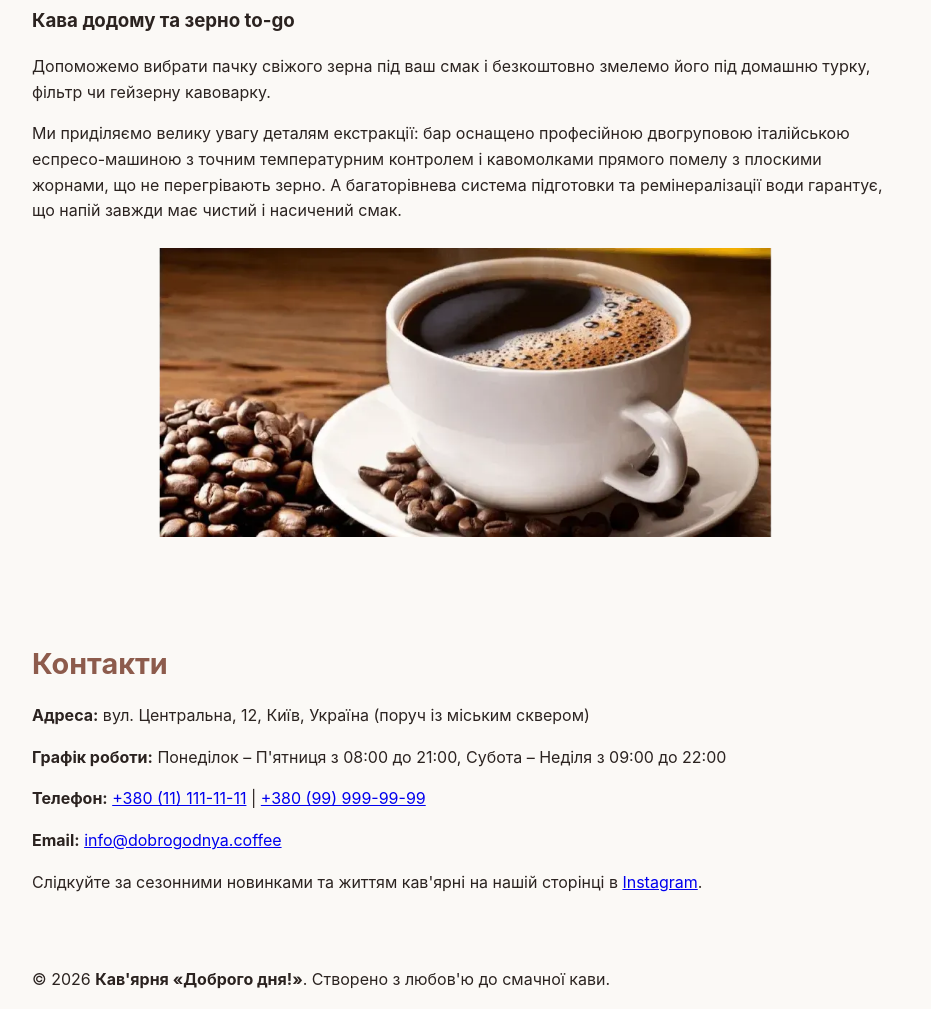
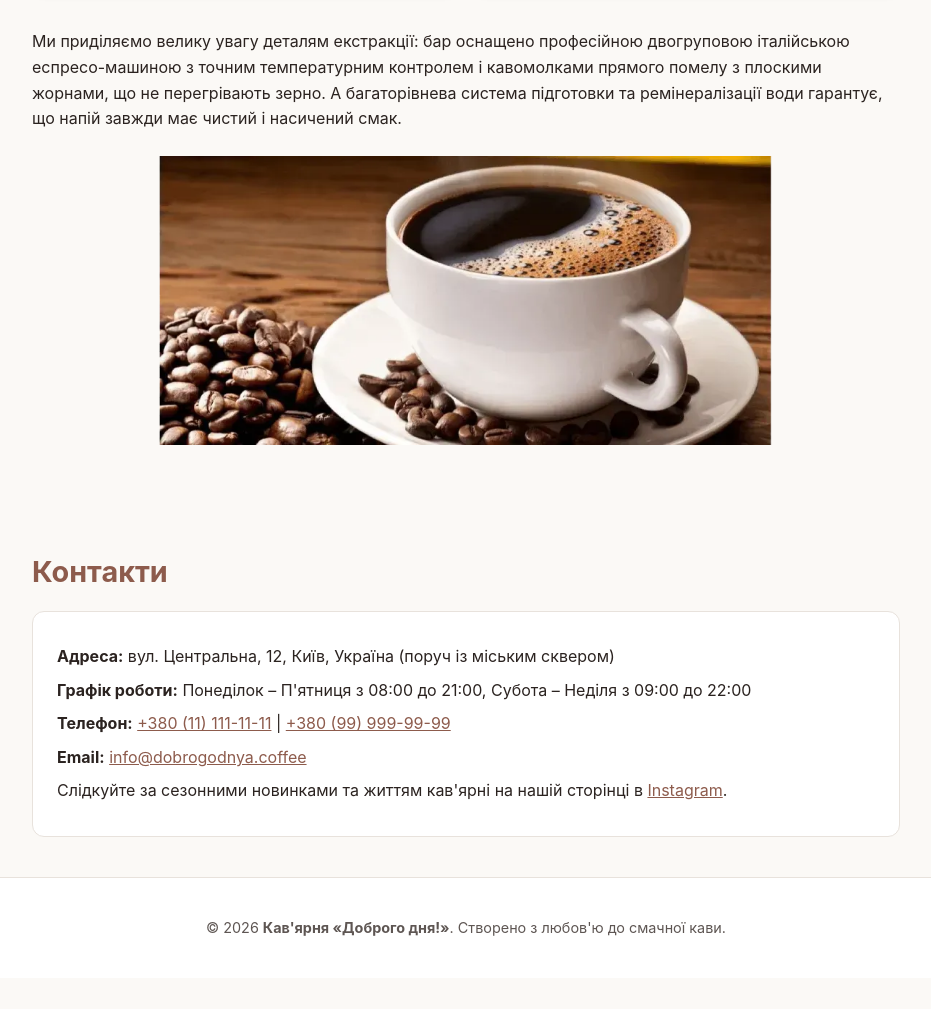
Before and after one commit to dimontttt/WEB_labs_2026, a plain HTML site: page index.html in a window 1280 px wide. Shown: the part 1769-2778 px from the top of the page, without its empty margins (174-1105 px from the left). After the commit the page ends 2747 px from the top, so only its background shows below. Drawn offline with Linux system fonts and the light colour scheme.

Commit message:
style: finalize card layout footer styles and update documentation

```diff
--- a/css/styles.css
+++ b/css/styles.css
@@ -134,3 +134,74 @@
   margin-top: calc(var(--space) * 1.5);
   margin-bottom: calc(var(--space) * 1.5);
 }
+/* 5. Картки меню */
+.cards-grid {
+  display: flex;
+  flex-wrap: wrap;
+  gap: var(--space);
+  margin-top: var(--space);
+}
+
+.card {
+  flex: 1 1 calc(50% - var(--space));
+  min-width: 260px;
+  background-color: var(--color-surface);
+  border: 1px solid var(--color-border);
+  border-radius: var(--radius);
+  padding: calc(var(--space) * 1.25);
+  box-shadow: 0 2px 4px rgba(0, 0, 0, 0.03);
+  transition: transform 0.2s ease, box-shadow 0.2s ease;
+}
+
+.card:hover {
+  transform: translateY(-2px);
+  box-shadow: 0 6px 12px rgba(0, 0, 0, 0.08);
+}
+
+.card-title {
+  margin-top: 0;
+  margin-bottom: 8px;
+  font-size: 1.25rem;
+  color: var(--color-primary);
+}
+
+.card-text {
+  margin: 0;
+  color: var(--color-text-muted);
+  font-size: 0.95rem;
+}
+
+.tech-note {
+  margin-top: calc(var(--space) * 2);
+}
+
+/* 6. Контакти та підвал */
+.contacts-card {
+  background-color: var(--color-surface);
+  border: 1px solid var(--color-border);
+  border-radius: var(--radius);
+  padding: calc(var(--space) * 1.5);
+}
+
+.contact-item {
+  margin: 8px 0;
+}
+
+.contact-link {
+  color: var(--color-primary);
+  text-decoration: underline;
+}
+
+.contact-link:focus-visible {
+  outline: 2px solid var(--color-focus);
+  outline-offset: 2px;
+}
+
+.site-footer {
+  background-color: var(--color-surface);
+  border-top: 1px solid var(--color-border);
+  padding: calc(var(--space) * 1.5) 0;
+  text-align: center;
+  color: var(--color-text-muted);
+  font-size: 0.9rem;
+}
```
Also changed, not shown: README.md, images/screenshot-cards.png (added), images/screenshot-contacts.png (added), images/screenshot-header.png (added).
